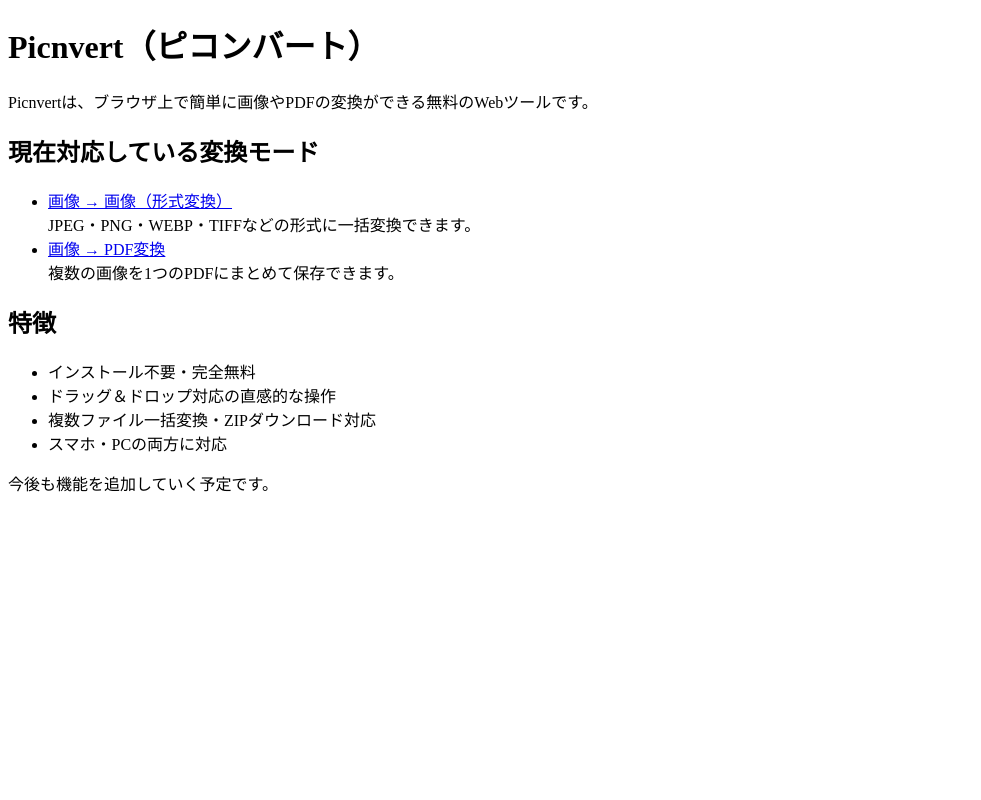
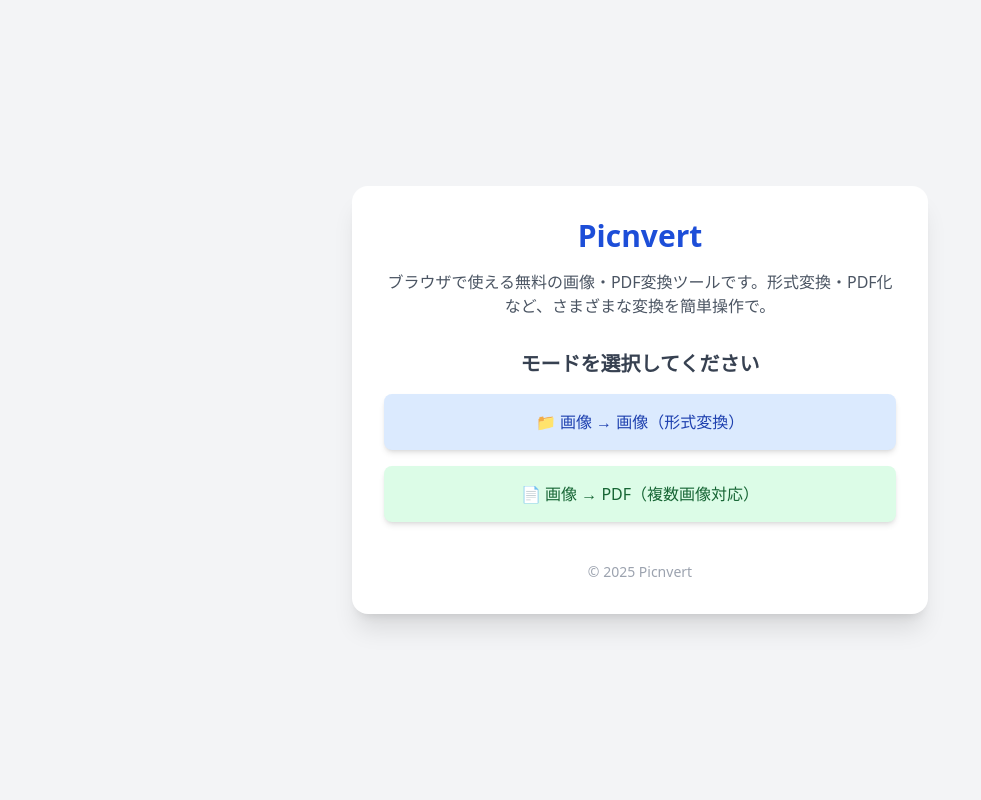
Before and after one commit to bunboguten9/picnvert-web, a Flask app: page / in a window 1280 px wide. Shown: the whole page, without its empty margins (0-981 px from the left). Run offline with Flask 3, Linux system fonts and the light colour scheme; some libraries are stand-ins or nearby versions.

Commit message:
Update index.html

```diff
--- a/templates/index.html
+++ b/templates/index.html
@@ -2,40 +2,51 @@
 <html lang="ja">
 <head>
   <meta charset="UTF-8">
-  <title>Picnvert - 画像・PDF変換ツール </title>
-  <meta name="description" content="Picnvertは、画像の形式変換やPDF作成などが簡単にできる無料のオンライン変換ツールです。JPEG/PNG/WebP変換や画像をPDFに変換する機能を備えています。">
+  <title>Picnvert - 画像・PDF変換ツール（無料）</title>
+  <meta name="description" content="Picnvertは、画像やPDFをブラウザ上で簡単に変換できる無料ツールです。形式変換、PDF化など複数モードに対応しています。">
   <meta name="viewport" content="width=device-width, initial-scale=1.0">
-  <meta name="robots" content="index, follow">
+
+  <!-- ✅ Google Search Console 検証用 -->
   <meta name="google-site-verification" content="WQ_5vj1gnaDqtYFNyMqBo7b0TtSHZS9ajQzUW_sqANg" />
+
+  <!-- ✅ Tailwind CSS CDN -->
+  <script src="https://cdn.tailwindcss.com"></script>
 </head>
-<body>
-  <h1>Picnvert（ピコンバート）</h1>
-  <p>Picnvertは、ブラウザ上で簡単に画像やPDFの変換ができる無料のWebツールです。</p>
+<body class="bg-gray-100 text-gray-800 min-h-screen flex flex-col items-center justify-center p-6">
 
-  <h2>現在対応している変換モード</h2>
-  <ul>
-    <li><a href="/img2img">画像 → 画像（形式変換）</a><br>
-        JPEG・PNG・WEBP・TIFFなどの形式に一括変換できます。</li>
-    <li><a href="/img2pdf">画像 → PDF変換</a><br>
-        複数の画像を1つのPDFにまとめて保存できます。</li>
-  </ul>
+  <div class="max-w-xl w-full bg-white rounded-2xl shadow-xl p-8">
+    <h1 class="text-3xl font-bold text-center text-blue-700 mb-4">Picnvert</h1>
+    <p class="text-center text-gray-600 mb-8">
+      ブラウザで使える無料の画像・PDF変換ツールです。形式変換・PDF化など、さまざまな変換を簡単操作で。
+    </p>
 
-  <!-- 今後追加予定のモード
-  <h3>今後追加予定</h3>
-  <ul>
-    <li><a href="/imgpdf">画像 ↔ PDF</a></li>
-    <li><a href="/pdfmerge">PDFページ結合</a></li>
-  </ul>
-  -->
+    <h2 class="text-xl font-semibold text-gray-700 mb-4 text-center">モードを選択してください</h2>
 
-  <h2>特徴</h2>
-  <ul>
-    <li>インストール不要・完全無料</li>
-    <li>ドラッグ＆ドロップ対応の直感的な操作</li>
-    <li>複数ファイル一括変換・ZIPダウンロード対応</li>
-    <li>スマホ・PCの両方に対応</li>
-  </ul>
+    <ul class="space-y-4">
+      <li>
+        <a href="/img2img" class="block bg-blue-100 hover:bg-blue-200 transition p-4 rounded-lg shadow-md text-blue-800 font-medium text-center">
+          📁 画像 → 画像（形式変換）
+        </a>
+      </li>
+      <li>
+        <a href="/img2pdf" class="block bg-green-100 hover:bg-green-200 transition p-4 rounded-lg shadow-md text-green-800 font-medium text-center">
+          📄 画像 → PDF（複数画像対応）
+        </a>
+      </li>
+      <!-- 今後追加予定のモード -->
+      <!--
+      <li>
+        <a href="/pdfmerge" class="block bg-yellow-100 hover:bg-yellow-200 transition p-4 rounded-lg shadow-md text-yellow-800 font-medium text-center">
+          📚 PDFページ結合（Coming Soon）
+        </a>
+      </li>
+      -->
+    </ul>
 
-  <p>今後も機能を追加していく予定です。</p>
+    <footer class="text-center text-sm text-gray-400 mt-10">
+      © 2025 Picnvert
+    </footer>
+  </div>
+
 </body>
 </html>
```
